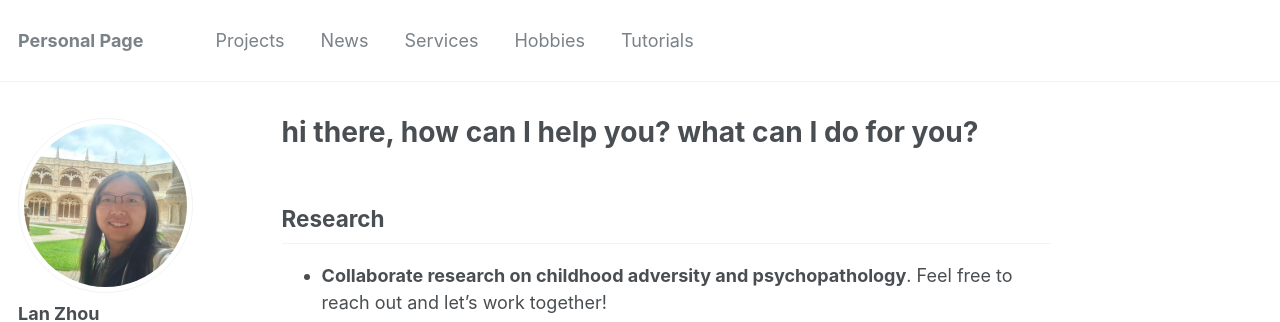
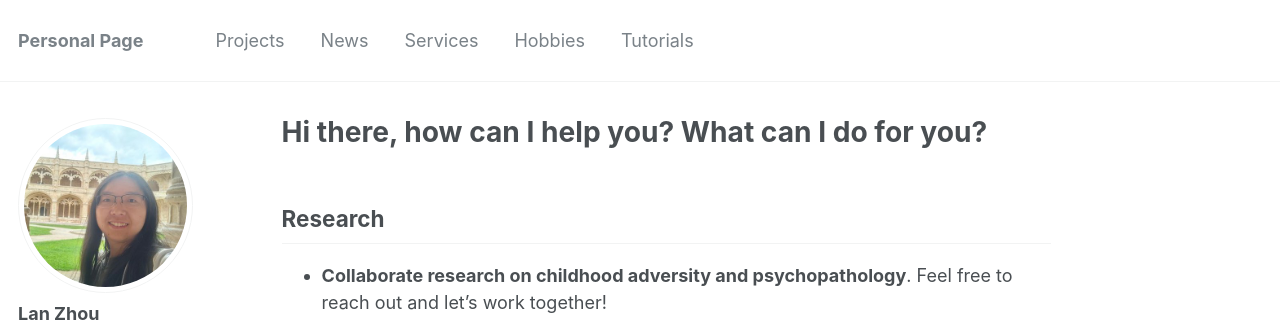
Before and after one commit to lanzhou-psy/personal-page, a Jekyll site: the page built from _pages/markdown.md, in a window 1280 px wide and 1367 px high. Shown: the top 322 px of the window. Built offline with Jekyll 4.4.1, drawn with Linux system fonts in a browser that asks for light colours.

```diff
--- a/_pages/markdown.md
+++ b/_pages/markdown.md
@@ -1,6 +1,6 @@
 ---
 permalink: /markdown/
-title: "hi there, how can I help you? what can I do for you?"
+title: "Hi there, how can I help you? What can I do for you?"
 author_profile: true
 redirect_from:
   - /md/
```
